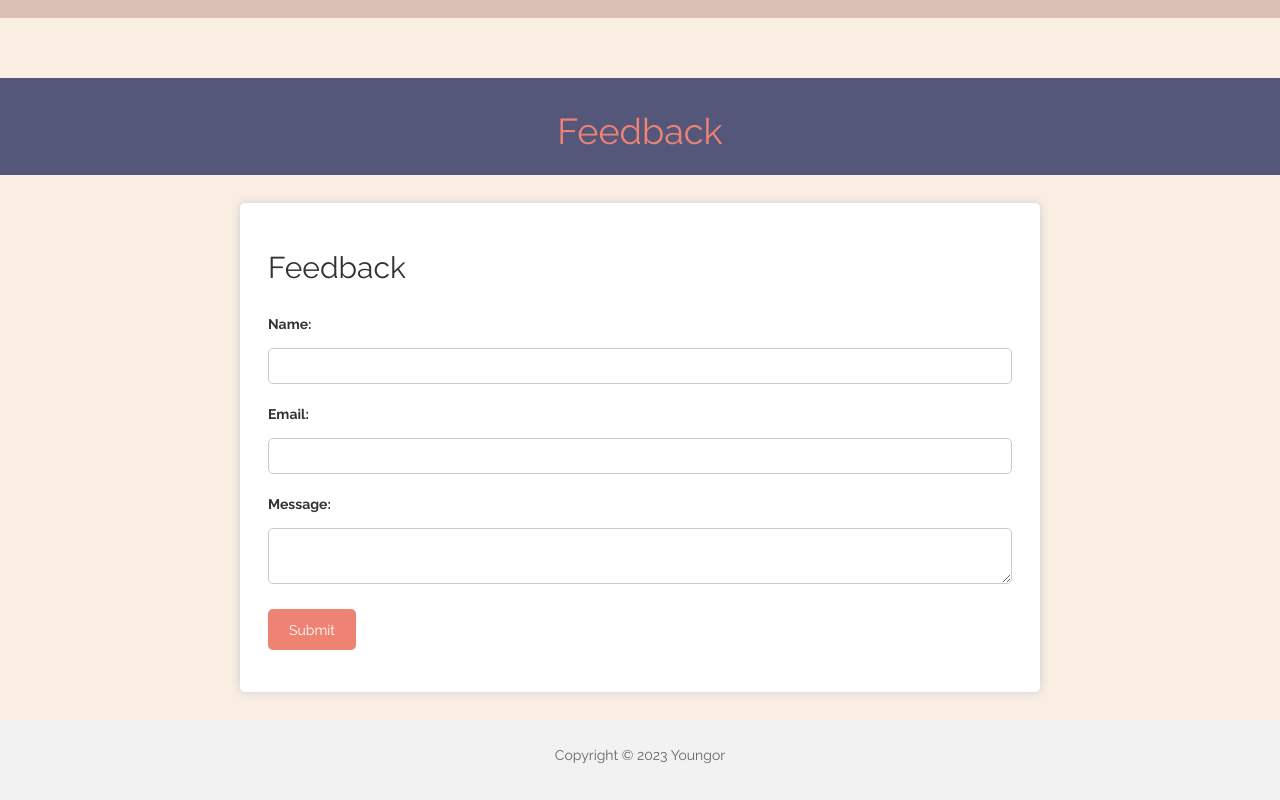
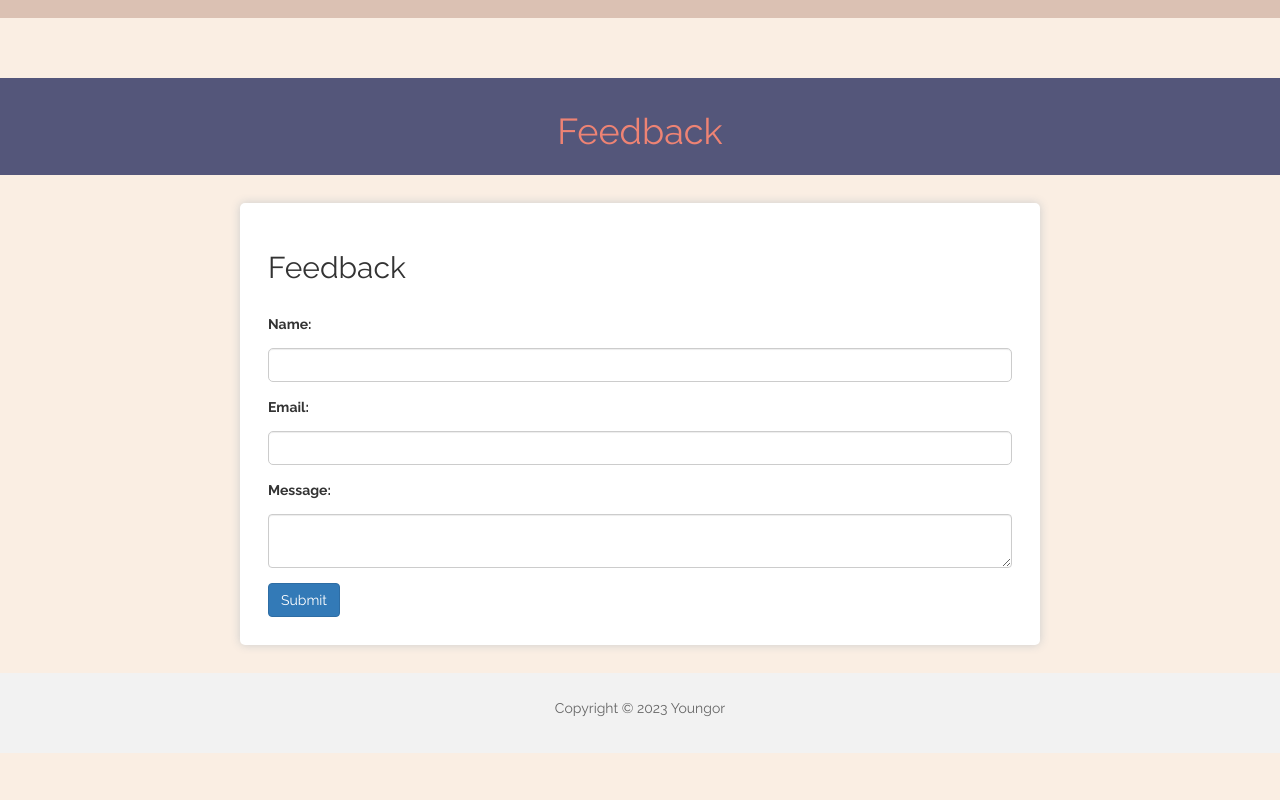
Before and after one commit to OoiSiangMing/Project, a website: page index_user.html in a window 1280 px wide. Shown: the part 2137-2937 px from the top of the page. After the commit the page ends 2890 px from the top, so only its background shows below. Drawn offline with nearby package versions, Linux system fonts and the light colour scheme.

Commit message:
INDEX_USER

```diff
--- a/index_user.html
+++ b/index_user.html
@@ -151,25 +151,60 @@
 			</header>
 
 			<section id="contact">
-				<h2>Feedback</h2> <br>
-				<form action="submit-form.php" method="post">
-					<label for="name">Name:</label>
-					<input type="text" id="name" name="name"><br><br>
-
-					<label for="email">Email:</label>
-					<input type="email" id="email" name="email"><br><br>
-
-					<label for="message">Message:</label>
-					<textarea id="message" name="message"></textarea><br><br>
-					<input type="submit" value="Submit">
+				<h2>Feedback</h2>
+				<br>
+				<form id="feedbackForm" onsubmit="return submitForm()">
+					<div class="form-group">
+						<label for="name">Name:</label>
+						<input type="text" id="name" name="name" class="form-control" required>
+					</div>
+					<div class="form-group">
+						<label for="email">Email:</label>
+						<input type="email" id="email" name="email" class="form-control" required>
+					</div>
+					<div class="form-group">
+						<label for="message">Message:</label>
+						<textarea id="message" name="message" class="form-control" required></textarea>
+					</div>
+					<button type="submit" class="btn btn-primary">Submit</button>
 				</form>
 			</section>
+
+			<script>
+				function submitForm() {
+					var name = document.getElementById("name").value;
+					var email = document.getElementById("email").value;
+					var message = document.getElementById("message").value;
+
+					if (name.trim() === "") {
+						alert("Please enter your name.");
+						return false;
+					}
+
+					if (email.trim() === "") {
+						alert("Please enter your email.");
+						return false;
+					}
+
+					if (message.trim() === "") {
+						alert("Please enter a message.");
+						return false;
+					}
+
+					alert("Submit Successful! Thank you for the feedback");
+					// this is clear the form fields after submited the form
+					document.getElementById("feedbackForm").reset();
+					return false; // Prevent the form from submitting
+				}
+			</script>
+
 		</div>
 	</section>
 
 	<footer>
 		<p>Copyright &copy; 2023 Youngor</p>
 	</footer>
+
 	<script src="public/js/index.js"></script>
 
     <script>
```
Also changed, not shown: index.html (+5 -4 lines).
